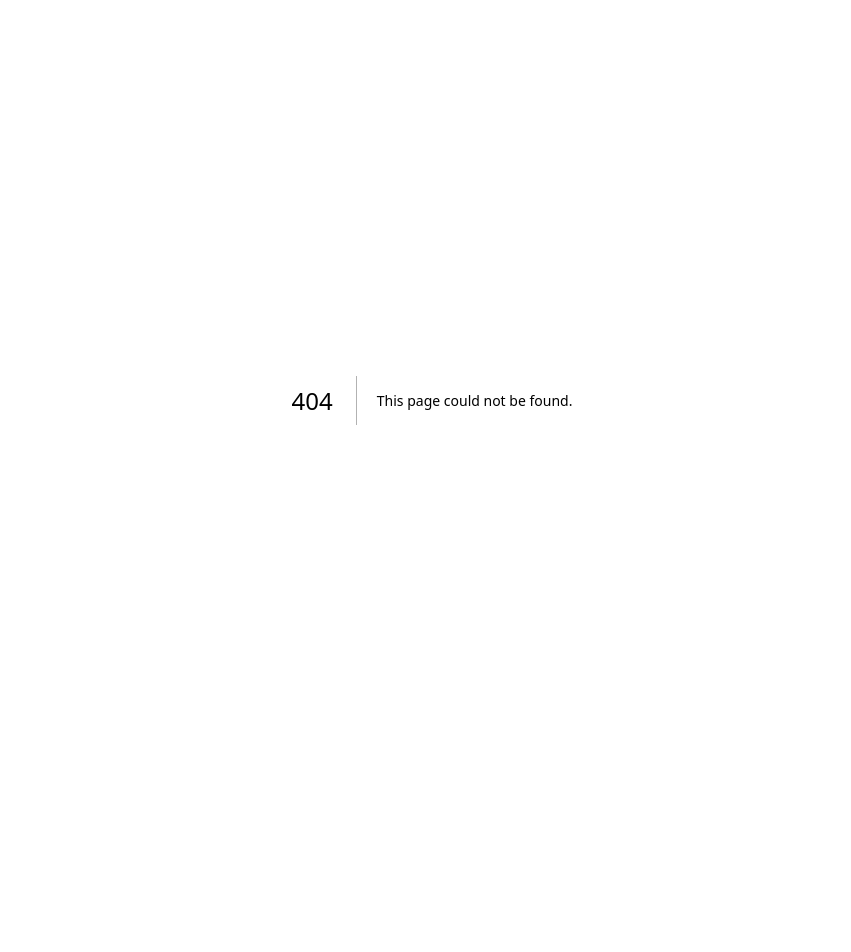
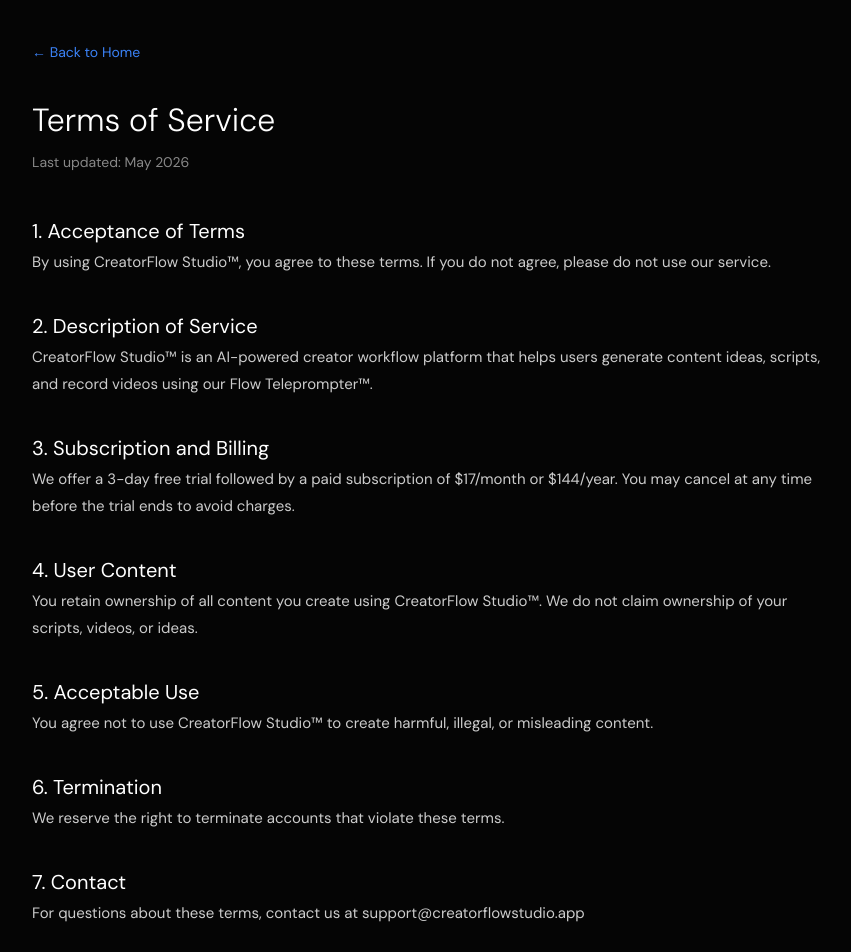
Before and after one commit to nillad70-oss/creatorflow-studio, a Next.js app: page /terms in a window 1280 px wide. Before the commit this address had no page. Shown: the top 952 px of the page, without its empty margins (208-1059 px from the left). Before the commit the page ends 800 px from the top, so only its background shows below. Built offline with nearby package versions, Linux system fonts and the light colour scheme.

Commit message:
Add Terms of Service and Privacy Policy pages

```diff
--- /dev/null
+++ b/pages/privacy.js
@@ -0,0 +1,42 @@
+import Head from 'next/head'
+import Link from 'next/link'
+
+export default function Privacy() {
+  return (
+    <>
+      <Head>
+        <title>Privacy Policy — CreatorFlow Studio™</title>
+      </Head>
+      <div style={{ minHeight: '100vh', background: '#050505', color: 'white', padding: '40px 24px' }}>
+        <div style={{ maxWidth: '800px', margin: '0 auto' }}>
+          <Link href="/" style={{ color: '#3b82f6', textDecoration: 'none', fontSize: '14px' }}>← Back to Home</Link>
+          <h1 style={{ fontSize: '32px', fontWeight: '300', margin: '32px 0 8px' }}>Privacy Policy</h1>
+          <p style={{ color: '#888', fontSize: '14px', marginBottom: '40px' }}>Last updated: May 2026</p>
+
+          <div style={{ lineHeight: '1.8', color: '#ccc', fontSize: '15px' }}>
+            <h2 style={{ color: 'white', fontSize: '20px', marginTop: '32px' }}>1. Information We Collect</h2>
+            <p>We collect your email address, content preferences, and usage data to provide our service.</p>
+
+            <h2 style={{ color: 'white', fontSize: '20px', marginTop: '32px' }}>2. How We Use Your Information</h2>
+            <p>We use your information to personalize your experience, generate AI content, and process payments.</p>
+
+            <h2 style={{ color: 'white', fontSize: '20px', marginTop: '32px' }}>3. Data Storage</h2>
+            <p>Your data is stored securely using Supabase. We do not sell your personal information to third parties.</p>
+
+            <h2 style={{ color: 'white', fontSize: '20px', marginTop: '32px' }}>4. Payments</h2>
+            <p>Payment processing is handled by Stripe. We do not store your credit card information.</p>
+
+            <h2 style={{ color: 'white', fontSize: '20px', marginTop: '32px' }}>5. Cookies</h2>
+            <p>We use cookies for authentication and to improve your experience.</p>
+
+            <h2 style={{ color: 'white', fontSize: '20px', marginTop: '32px' }}>6. Your Rights</h2>
+            <p>You may request deletion of your account and data at any time by contacting support@creatorflowstudio.app</p>
+
+            <h2 style={{ color: 'white', fontSize: '20px', marginTop: '32px' }}>7. Contact</h2>
+            <p>For privacy concerns, contact us at support@creatorflowstudio.app</p>
+          </div>
+        </div>
+      </div>
+    </>
+  )
+}
--- /dev/null
+++ b/pages/terms.js
@@ -0,0 +1,42 @@
+import Head from 'next/head'
+import Link from 'next/link'
+
+export default function Terms() {
+  return (
+    <>
+      <Head>
+        <title>Terms of Service — CreatorFlow Studio™</title>
+      </Head>
+      <div style={{ minHeight: '100vh', background: '#050505', color: 'white', padding: '40px 24px' }}>
+        <div style={{ maxWidth: '800px', margin: '0 auto' }}>
+          <Link href="/" style={{ color: '#3b82f6', textDecoration: 'none', fontSize: '14px' }}>← Back to Home</Link>
+          <h1 style={{ fontSize: '32px', fontWeight: '300', margin: '32px 0 8px' }}>Terms of Service</h1>
+          <p style={{ color: '#888', fontSize: '14px', marginBottom: '40px' }}>Last updated: May 2026</p>
+
+          <div style={{ lineHeight: '1.8', color: '#ccc', fontSize: '15px' }}>
+            <h2 style={{ color: 'white', fontSize: '20px', marginTop: '32px' }}>1. Acceptance of Terms</h2>
+            <p>By using CreatorFlow Studio™, you agree to these terms. If you do not agree, please do not use our service.</p>
+
+            <h2 style={{ color: 'white', fontSize: '20px', marginTop: '32px' }}>2. Description of Service</h2>
+            <p>CreatorFlow Studio™ is an AI-powered creator workflow platform that helps users generate content ideas, scripts, and record videos using our Flow Teleprompter™.</p>
+
+            <h2 style={{ color: 'white', fontSize: '20px', marginTop: '32px' }}>3. Subscription and Billing</h2>
+            <p>We offer a 3-day free trial followed by a paid subscription of $17/month or $144/year. You may cancel at any time before the trial ends to avoid charges.</p>
+
+            <h2 style={{ color: 'white', fontSize: '20px', marginTop: '32px' }}>4. User Content</h2>
+            <p>You retain ownership of all content you create using CreatorFlow Studio™. We do not claim ownership of your scripts, videos, or ideas.</p>
+
+            <h2 style={{ color: 'white', fontSize: '20px', marginTop: '32px' }}>5. Acceptable Use</h2>
+            <p>You agree not to use CreatorFlow Studio™ to create harmful, illegal, or misleading content.</p>
+
+            <h2 style={{ color: 'white', fontSize: '20px', marginTop: '32px' }}>6. Termination</h2>
+            <p>We reserve the right to terminate accounts that violate these terms.</p>
+
+            <h2 style={{ color: 'white', fontSize: '20px', marginTop: '32px' }}>7. Contact</h2>
+            <p>For questions about these terms, contact us at support@creatorflowstudio.app</p>
+          </div>
+        </div>
+      </div>
+    </>
+  )
+}
```
